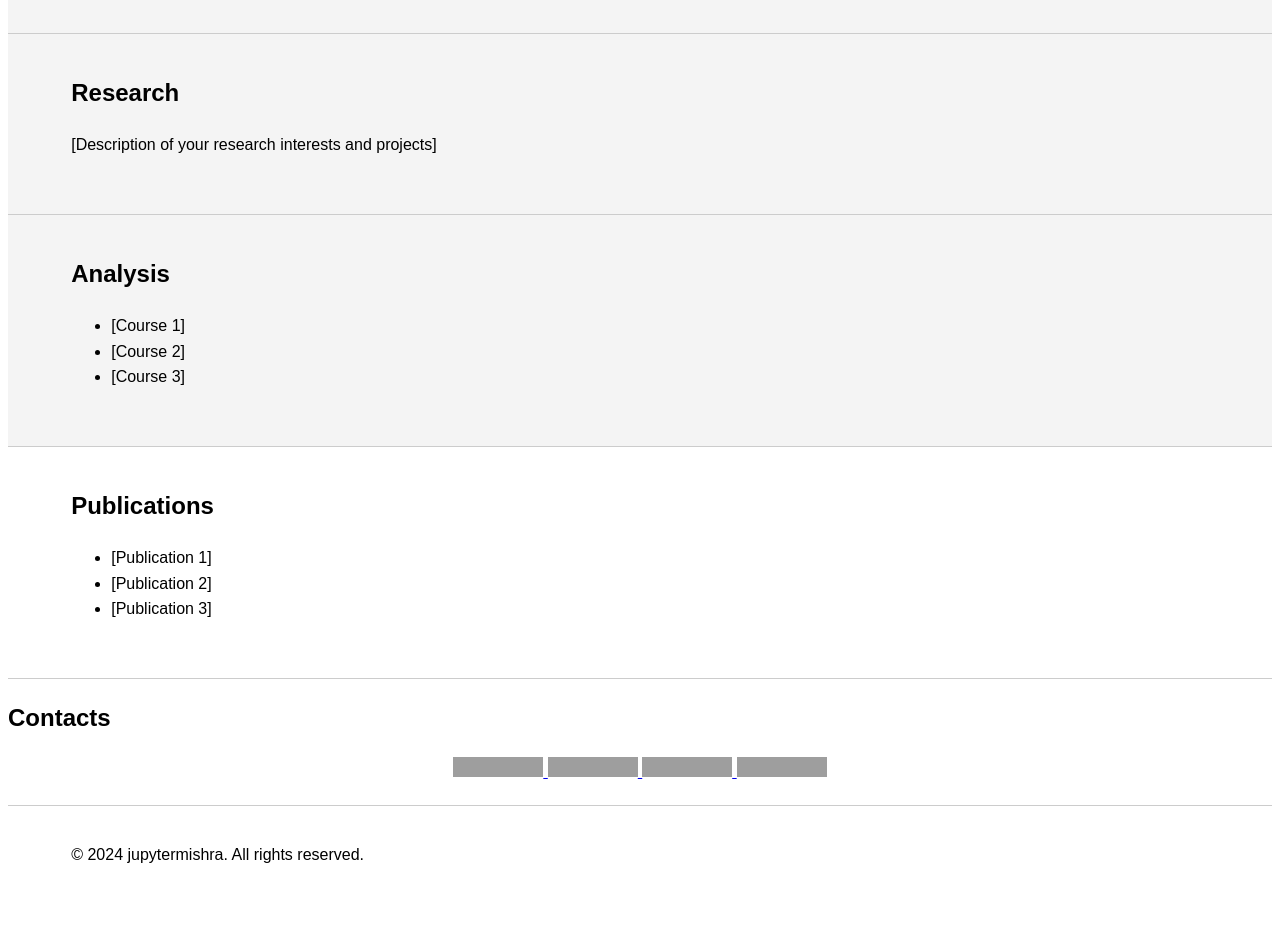
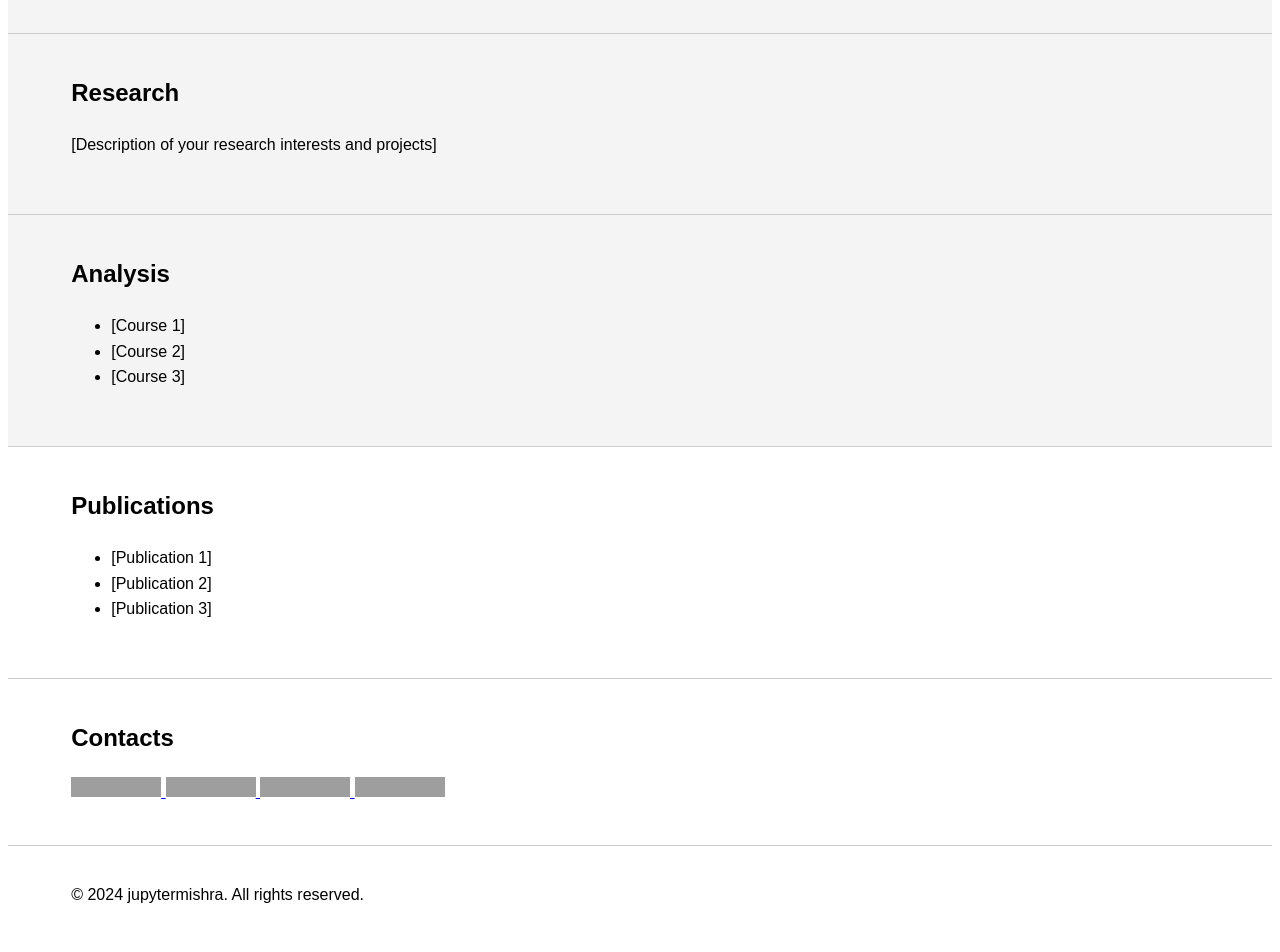
Before and after one commit to jupytermishra/jupytermishra.github.io, a Jekyll site: the page built from index.html, in a window 1280 px wide. Shown: the part 904-1856 px from the top of the page. Built offline with Jekyll 4.4.1, drawn with Linux system fonts in a browser that asks for light colours; before the commit the page ends 1816 px from its top, so only the background shows below that; grey boxes are pictures that could not be loaded.

Commit message:
Update index.html

```diff
--- a/index.html
+++ b/index.html
@@ -54,9 +54,9 @@ title: Home
     </div>
   </section>
  <section id="Contact" class="section" data-aos="fade-up">
-   <h2>Contacts</h2>
-   <div align="center">
 
+   <div class="container">
+     <h2>Contacts</h2>
       <a href="https://medium.com/@jupytermishra">
         <img src="https://img.shields.io/badge/Medium-%40jupytermishra-%230A0A0A?style=flat&logo=Medium" alt="Medium" class="social-logo">
       </a>
```
